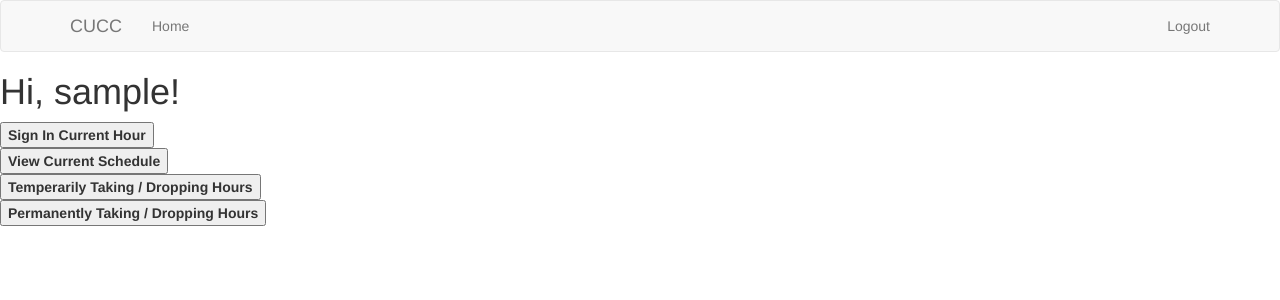
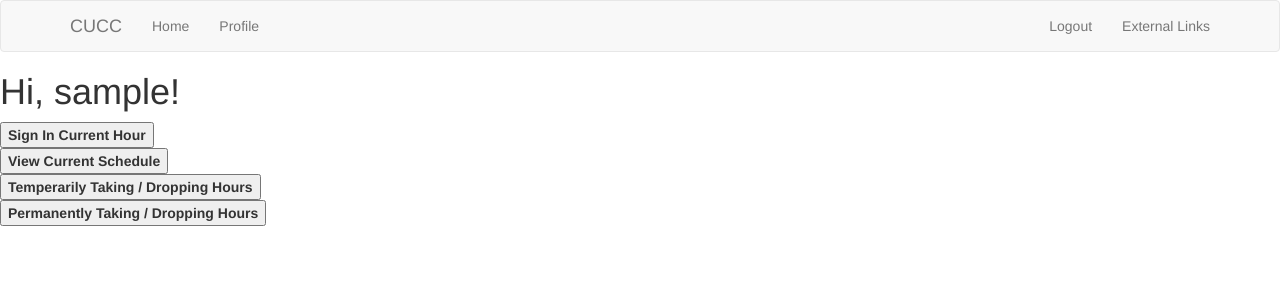
Before and after one commit to 1995hyz/CUCC_Projects, a Flask app: page / in a window 1280 px wide. Shown: the top 300 px of the page. Run offline with Flask 2, Linux system fonts and the light colour scheme; the visitor is signed in with stand-in values (Sample User, id 1); data comes from the database, SQL or seed files in the repository; lists and menus that the app fills with data are empty; some libraries are stand-ins or nearby versions.

Commit message:
Add CSS Sample

```diff
--- a/app/routes.py
+++ b/app/routes.py
@@ -49,4 +49,18 @@ def register():
 		db.session.commit()
 		flash('You have completed the registration.')
 		return redirect('/login')
-	return render_template('/register.html', form=form)
+	return render_template('register.html', form=form)
+
+
+@app.route('/profile')
+@login_required
+def profile():
+	#This function will return the user profile. (Being developed later)
+	return render_template('profile.html')
+
+
+@app.route('/external')
+def external_links():
+	'''This function will redirect to some exteranl links
+	such as ccwiki and CUPS'''
+	return render_template('external.html')
--- /dev/null
+++ b/app/static/style_profile.css
@@ -0,0 +1,3 @@
+#developing {
+  color: blue;
+}
--- a/app/templates/base.html
+++ b/app/templates/base.html
@@ -3,6 +3,12 @@
 {% block title %}
 		<title>Welcome</title>
 {% endblock %}
+
+{% block styles %}
+{{ super() }}
+<link rel="stylesheet"
+			href="{{url_for('.static', filename='style_profile.css')}}">
+{% endblock%}
 
 {% block navbar %}
 	<nav class="navbar navbar-default">
@@ -10,15 +16,19 @@
 	    <div class="navbar-header">
 	      <a class="navbar-brand" href="/home">CUCC</a>
 	    </div>
+			{% if not current_user.is_anonymous %}
 	    <ul class="nav navbar-nav">
 	      <li><a href="/home">Home</a></li>
+				<li><a href="/profile">Profile</a></li>
 	    </ul>
+			{% endif %}
 			<ul class="nav navbar-nav navbar-right">
 				{% if current_user.is_anonymous %}
 				<li><a href="/login">Login</a></li>
 				{% else %}
 				<li><a href="/logout">Logout</a></li>
 				{% endif %}
+				<li><a href="/external">External Links</a></li>
 			</ul>
 		</div>
 	</nav>
--- /dev/null
+++ b/app/templates/external.html
@@ -0,0 +1,5 @@
+{% extends "base.html" %}
+
+{% block app_content %}
+<h1>To be developed later.</h1>
+{% endblock %}
--- a/app/templates/login.html
+++ b/app/templates/login.html
@@ -1,7 +1,6 @@
 {% extends "base.html" %}
 
 {% block app_content %}
-	<h1>Please Log In</h1>
 	<form method='POST' action='' novalidate>
 		{{ form.hidden_tag() }}
 		<p>
```
Also changed, not shown: app/templates/profile.html (added, +7 -0 lines), 1 other file.
